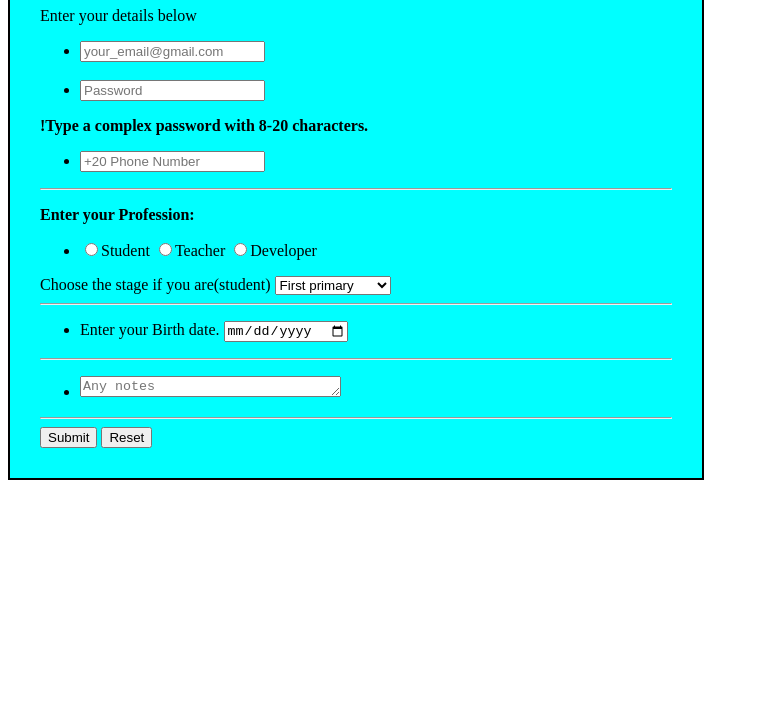
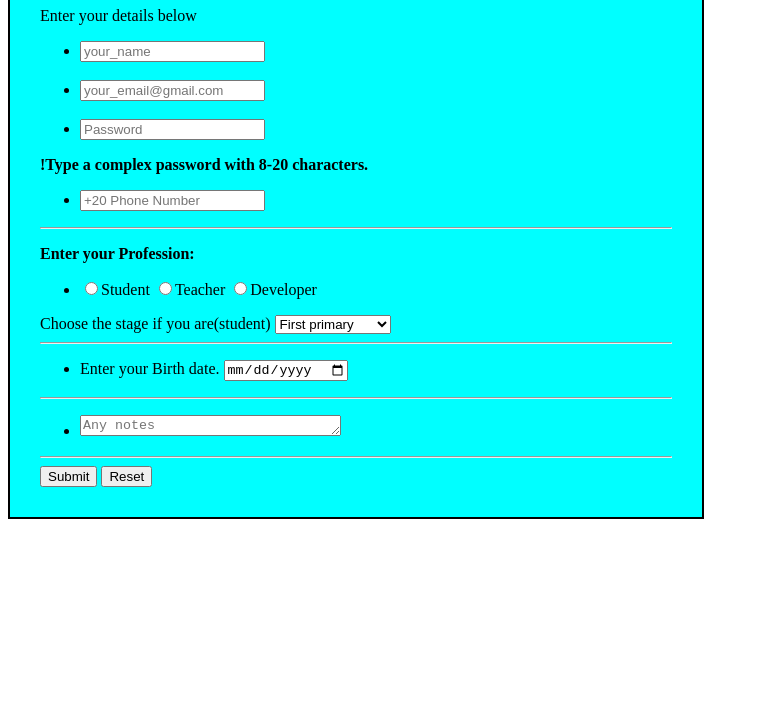
Before and after one commit to Himanshusukhadeve17/Registration-Form, a plain HTML site: page index.html in a window 1280 px wide. Shown: the part 83-800 px from the top of the page, without its empty margins (0-759 px from the left). Drawn offline with Linux system fonts and the light colour scheme.

Commit message:
adding name section

```diff
--- a/index.html
+++ b/index.html
@@ -13,6 +13,8 @@
                 <h1>Registration Form</h1>
                 <p>Enter your details below </p>
                 <ul>
+                    <li> <input type="text" placeholder="your_name" required></li>
+                    <br>
                     <li> <input type="email" placeholder="your_email@gmail.com" required></li>
                     <br>
                     <li> <input type="password" placeholder="Password" required></li>
```
